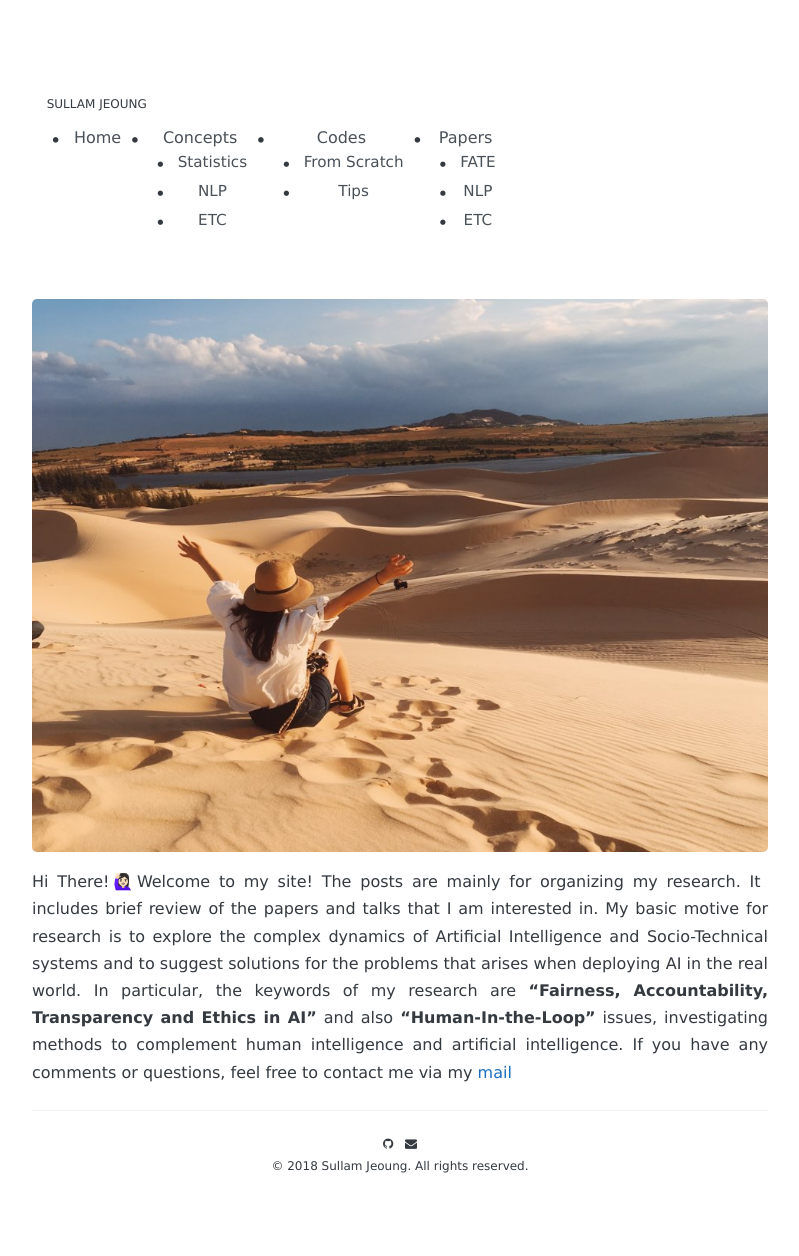
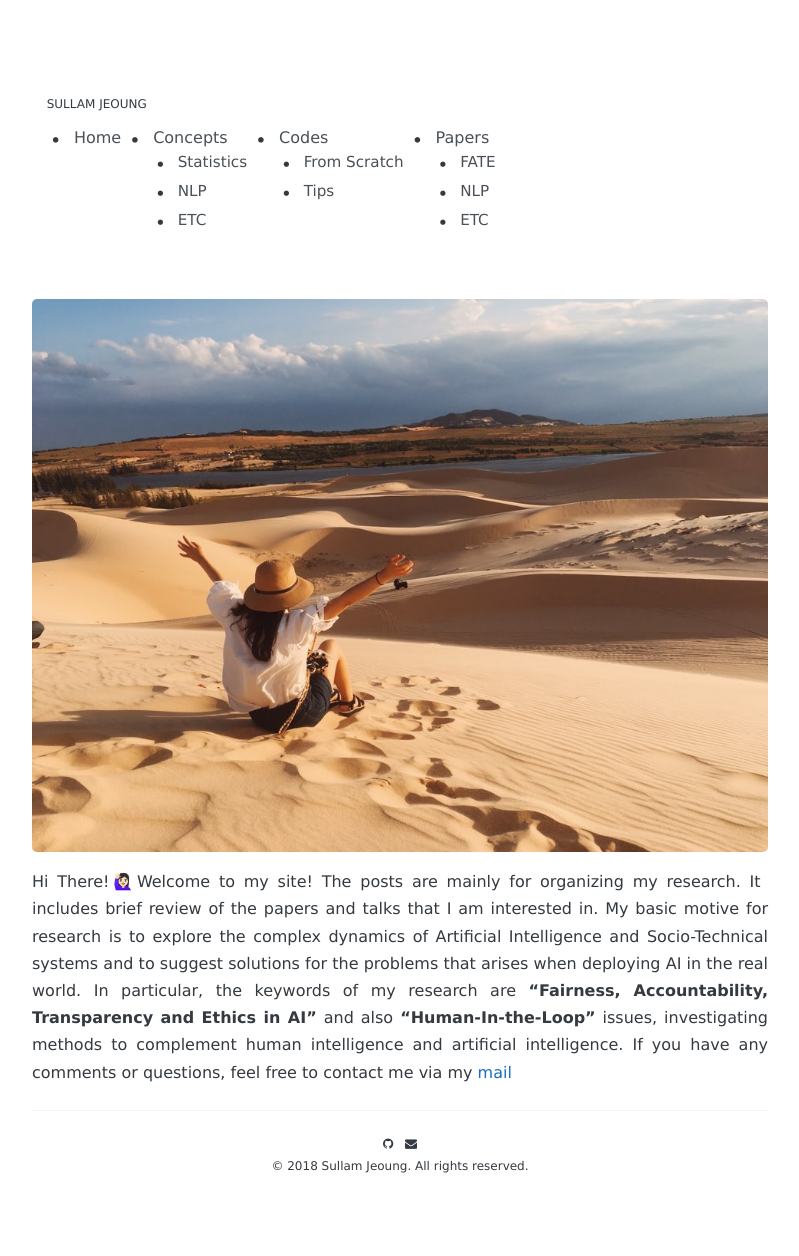
Before and after one commit to sullamij/sullamij.research.github.io, a Jekyll site: the page built from index.md, in a window 1280 px wide. Shown: the whole page, without its empty margins (240-1039 px from the left). Built offline with Jekyll 4.4.1, drawn with Linux system fonts in a browser that asks for light colours; some web fonts are replaced; the list of posts is cut into pages by our own code.

Commit message:
Update _site.scss

```diff
--- a/_sass/_site.scss
+++ b/_sass/_site.scss
@@ -61,7 +61,7 @@
   }
 
   &-nav {
-    a {
+    li a {
       color: $oc-gray-7;
       //text-transform: lowercase;
       -webkit-transition: all .2s ease;
@@ -69,10 +69,11 @@
               transition: all .2s ease;
       margin-right: .3rem;
       font-weight: 400;
+      display:block;
 
       &:hover,
       &:focus {
-        color: $oc-gray-7;
+        color:#FFFFFF;
         text-decoration: none;
       }
     }
@@ -103,15 +104,6 @@
       display: inline;
       }
 
-    li a{
-      display:block;
-      text-align:center;
-
-      &:hover,
-      &:focus{
-        color:#FFFFFF;
-      }
-    }
 
     li ul{
       list-style:none;
```
